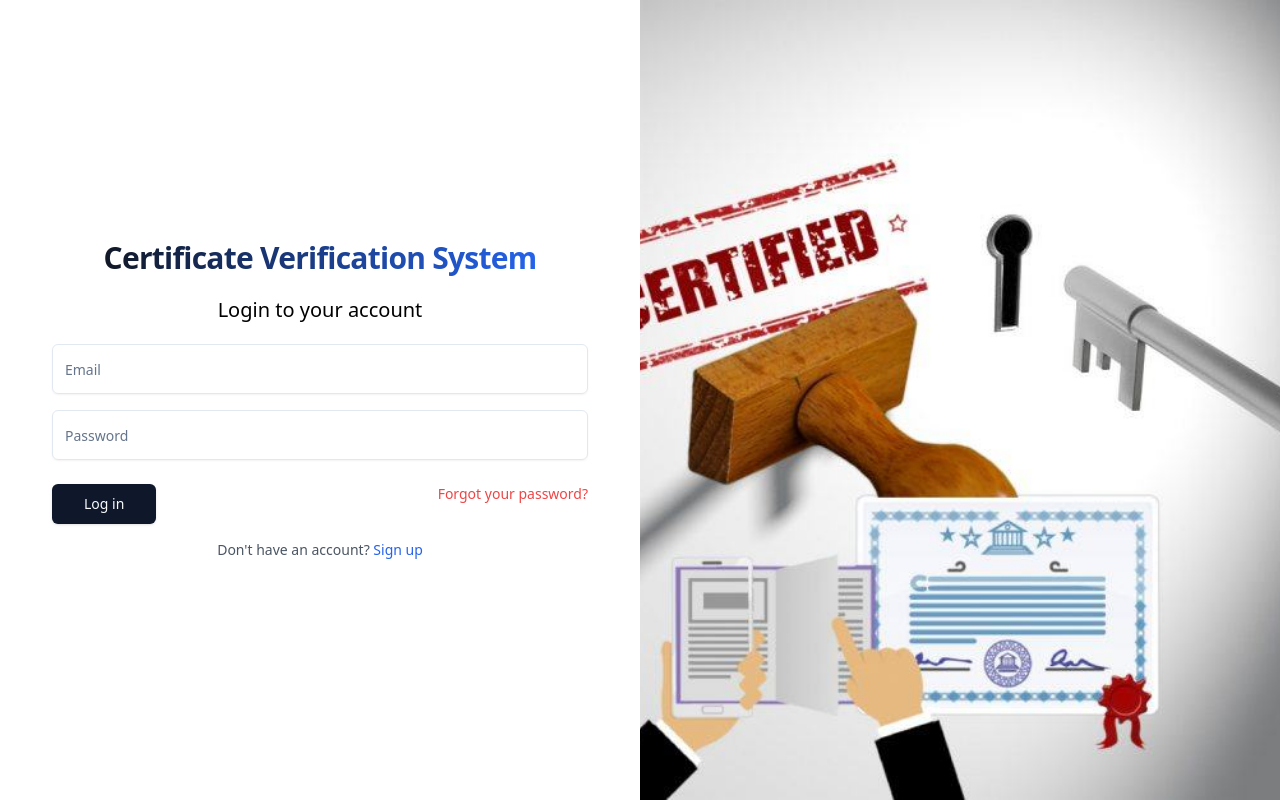
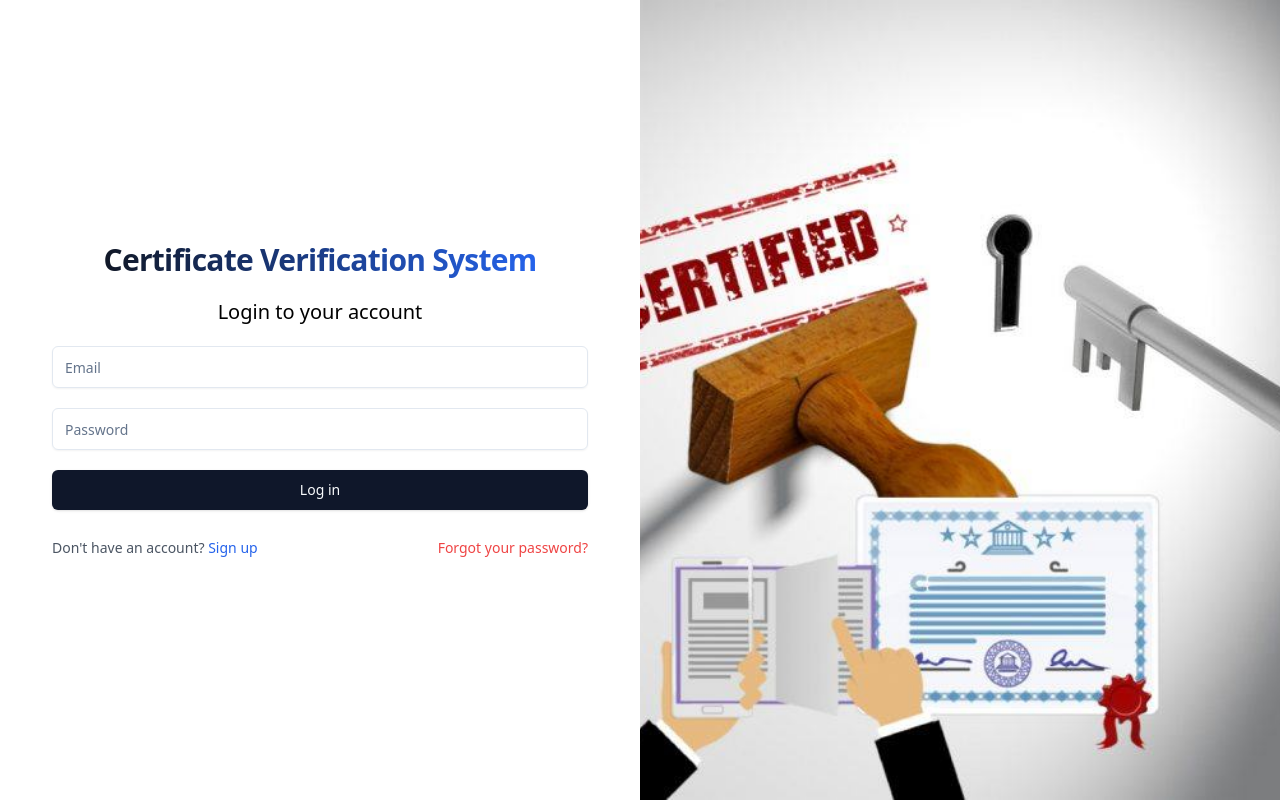
Before and after one commit to Byaxy/certificate-verification-system, a React (Vite) app: page /login in a window 1280 px wide. Built offline with nearby package versions, Linux system fonts and the light colour scheme.

Commit message:
auth pages ui update

```diff
--- a/src/pages/ForgotPassword.jsx
+++ b/src/pages/ForgotPassword.jsx
@@ -29,7 +29,7 @@ const ForgotPassword = () => {
               type="email"
               placeholder="Email"
               {...register("email", { required: "Email is required" })}
-              className="w-full py-6 text-gray-900 focus-visible:ring-0"
+              className="w-full py-5 text-gray-900 focus-visible:ring-0"
             />
             {errors.email && (
               <span className="text-red-500 text-xs">
@@ -41,7 +41,7 @@ const ForgotPassword = () => {
                 Send Reset Link
               </Button>
               <div className="text-gray-600 text-sm">OR</div>
-              <Link to="/" className="text-red-500 hover:underline -mt-1">
+              <Link to="/" className="text-primary hover:underline -mt-1">
                 Back to Login
               </Link>
             </div>
--- a/src/pages/Login.jsx
+++ b/src/pages/Login.jsx
@@ -20,12 +20,12 @@ const Login = () => {
         </h1>
         <h3 className="text-xl">Login to your account</h3>
 
-        <form onSubmit={handleSubmit(onSubmit)} className="w-full space-y-4">
+        <form onSubmit={handleSubmit(onSubmit)} className="w-full space-y-5">
           <Input
             type="email"
             placeholder="Email"
             {...register("email", { required: "Email is required" })}
-            className="w-full py-6 text-gray-900 focus-visible:ring-0"
+            className="w-full py-5 text-gray-900 focus-visible:ring-0"
           />
           {errors.email && (
             <span className="text-red-500 text-xs">{errors.email.message}</span>
@@ -34,28 +34,32 @@ const Login = () => {
             type="password"
             placeholder="Password"
             {...register("password", { required: "Password is required" })}
-            className="w-full py-6 text-gray-900 focus-visible:ring-0"
+            className="w-full py-5 text-gray-900 focus-visible:ring-0"
           />
           {errors.password && (
             <span className="text-red-500 text-xs">
               {errors.password.message}
             </span>
           )}
-          <div className="flex flex-wrap justify-between pt-2 gap-5">
-            <Button type="submit" size="lg">
+          <div className="w-full">
+            <Button type="submit" size="lg" className="w-full">
               Log in
             </Button>
+          </div>
+          <div className="flex flex-wrap justify-between pt-2 gap-5 text-sm">
+            <div>
+              <span className="text-gray-600">
+                Don&apos;t have an account?{" "}
+              </span>{" "}
+              <Link to="/signup" className="text-primary hover:underline">
+                Sign up
+              </Link>
+            </div>
             <Link
               to="/forgot-password"
-              className="text-red-500 text-sm hover:underline"
+              className="text-red-500 hover:underline"
             >
               Forgot your password?
-            </Link>
-          </div>
-          <div className="text-sm w-full text-center">
-            <span className="text-gray-600">Don&apos;t have an account? </span>{" "}
-            <Link to="/signup" className="text-primary hover:underline">
-              Sign up
             </Link>
           </div>
         </form>
--- a/src/pages/Signup.jsx
+++ b/src/pages/Signup.jsx
@@ -19,7 +19,7 @@ const Signup = () => {
         </h1>
         <h3 className="text-xl">Create your new account</h3>
 
-        <form onSubmit={handleSubmit(onSubmit)} className="w-full space-y-4">
+        <form onSubmit={handleSubmit(onSubmit)} className="w-full space-y-5">
           <div className="flex flex-col sm:flex-row gap-5">
             <div className="w-full">
               <Input
@@ -28,7 +28,7 @@ const Signup = () => {
                 {...register("firstName", {
                   required: "First Name is required",
                 })}
-                className="w-full py-6 text-gray-900 focus-visible:ring-0"
+                className="w-full py-5 text-gray-900 focus-visible:ring-0"
               />
               {errors.firstName && (
                 <span className="text-red-500 text-xs">
@@ -41,7 +41,7 @@ const Signup = () => {
                 type="lastName"
                 placeholder="Last Name"
                 {...register("lastName", { required: "Last Name is required" })}
-                className="w-full py-6 text-gray-900 focus-visible:ring-0"
+                className="w-full py-5 text-gray-900 focus-visible:ring-0"
               />
               {errors.lastName && (
                 <span className="text-red-500 text-xs">
@@ -54,7 +54,7 @@ const Signup = () => {
             type="email"
             placeholder="Email"
             {...register("email", { required: "Email is required" })}
-            className="w-full py-6 text-gray-900 focus-visible:ring-0"
+            className="w-full py-5 text-gray-900 focus-visible:ring-0"
           />
           {errors.email && (
             <span className="text-red-500 text-xs">{errors.email.message}</span>
@@ -63,7 +63,7 @@ const Signup = () => {
             type="password"
             placeholder="Password"
             {...register("password", { required: "Password is required" })}
-            className="w-full py-6 text-gray-900 focus-visible:ring-0"
+            className="w-full py-5 text-gray-900 focus-visible:ring-0"
           />
           {errors.password && (
             <span className="text-red-500 text-xs">
@@ -71,16 +71,16 @@ const Signup = () => {
             </span>
           )}
 
-          <div className="flex flex-wrap justify-between items-end pt-2 gap-5">
-            <Button type="submit" size="lg">
+          <div className="w-full">
+            <Button type="submit" size="lg" className="w-full">
               Sign up
             </Button>
-            <div className="text-sm">
-              <span className="text-gray-600">Already have an account? </span>{" "}
-              <Link to="/login" className="text-primary hover:underline">
-                Log in
-              </Link>
-            </div>
+          </div>
+          <div className="text-sm">
+            <span className="text-gray-600">Already have an account? </span>{" "}
+            <Link to="/login" className="text-primary hover:underline">
+              Log in
+            </Link>
           </div>
         </form>
       </div>
```
Also changed, not shown: src/assets/loginpage.png.
